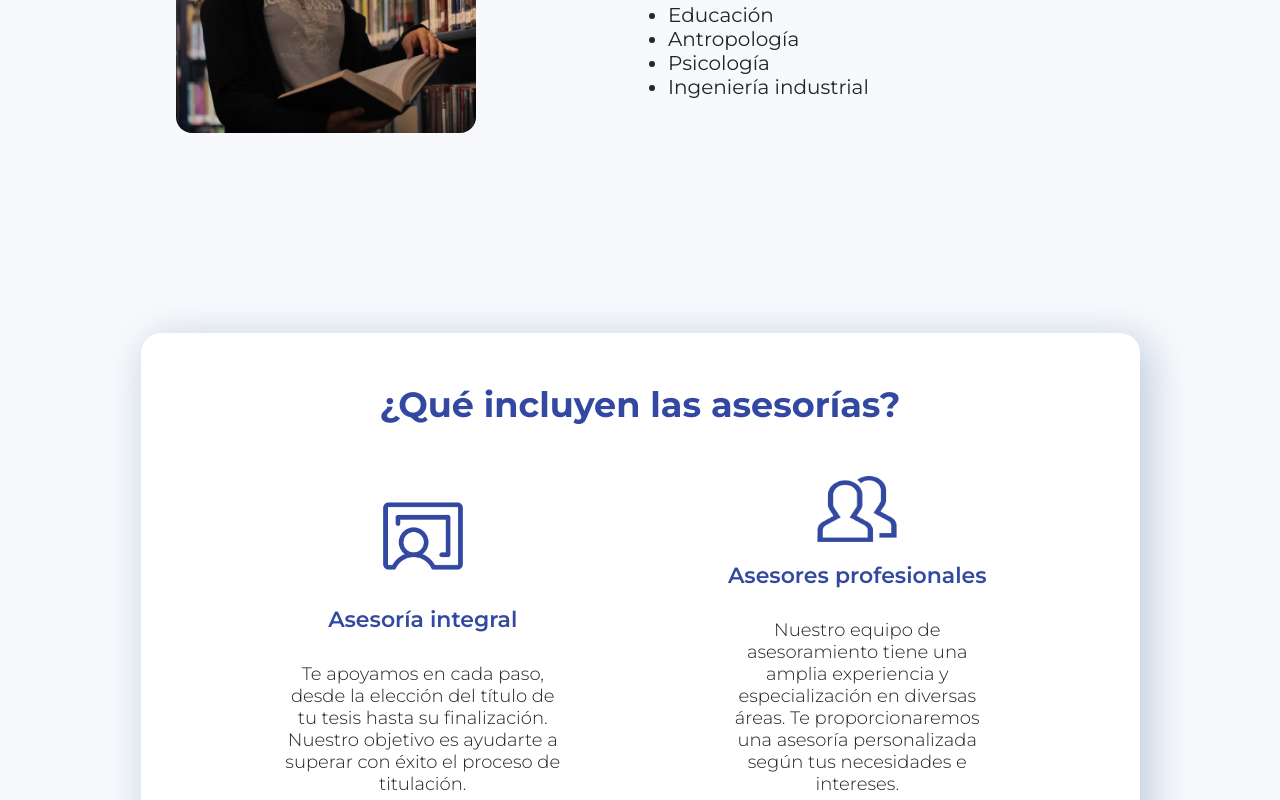
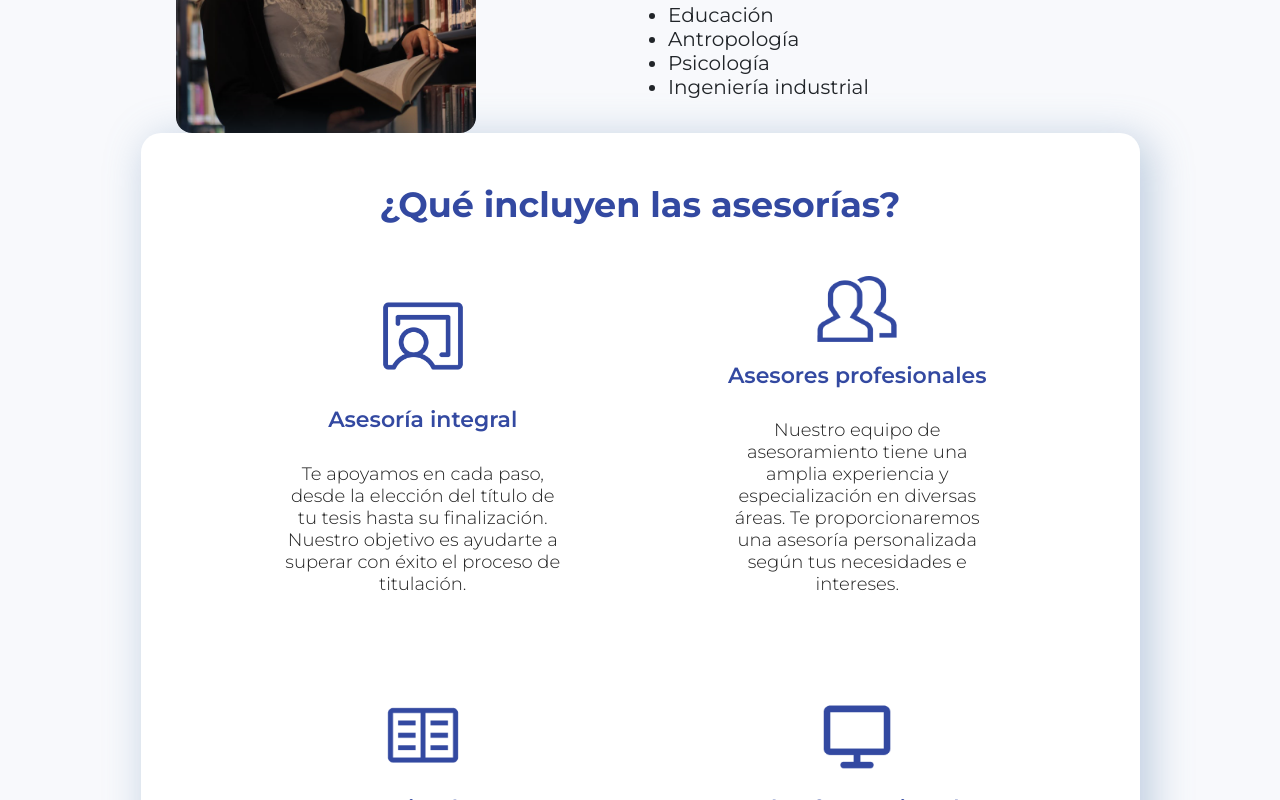
Before and after one commit to justinait/cai-ventures2, a React (Vite) app: page /servicios in a window 1280 px wide. Shown: the part 1120-1920 px from the top of the page. Built offline with nearby package versions, Linux system fonts and the light colour scheme.

Commit message:
margin delete

```diff
--- a/src/components/CardService/Service2.css
+++ b/src/components/CardService/Service2.css
@@ -13,7 +13,7 @@
 
 .ServiceContainerRow {
     padding: 50px;
-    margin-top: 200px !important;
+    margin-top: 0px !important;
     display: flex;
     height: auto;
     width: 90%;
```
